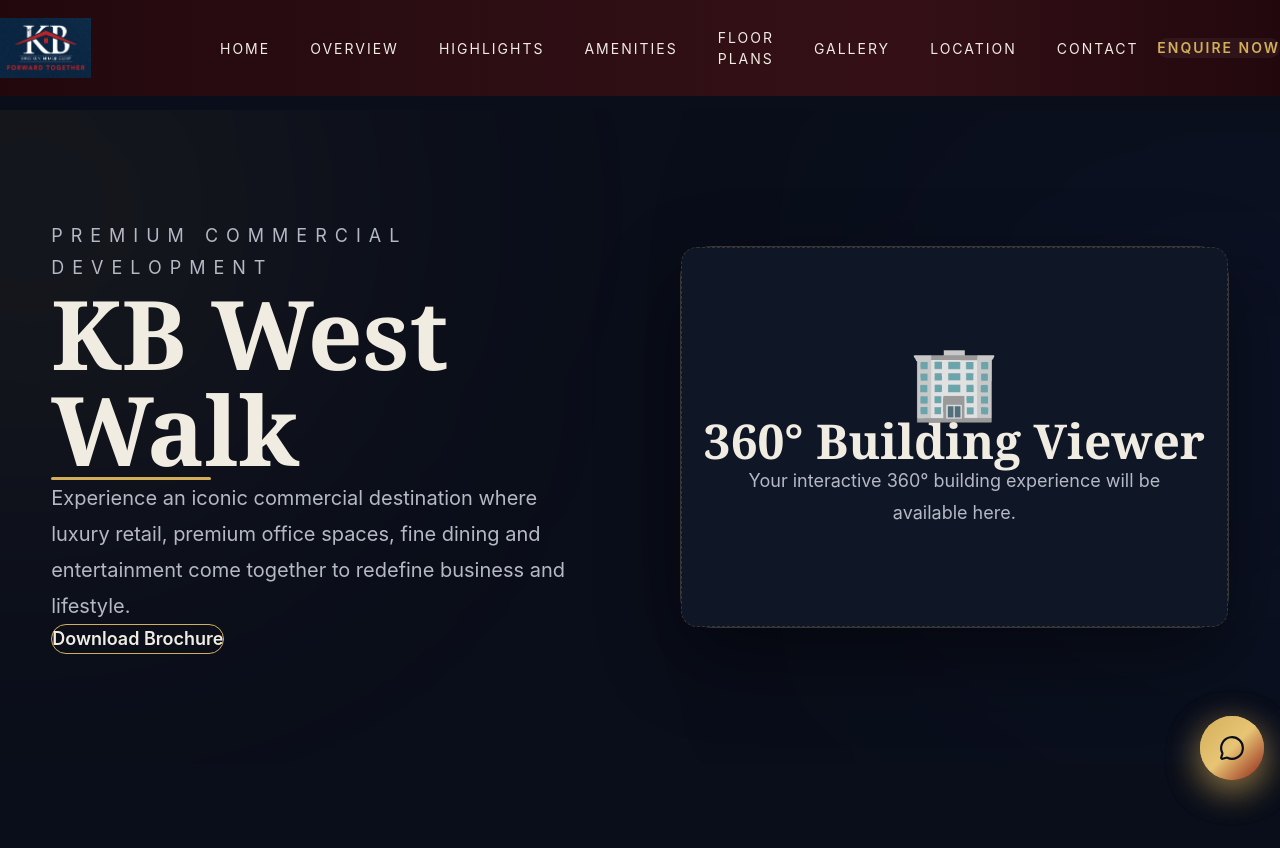
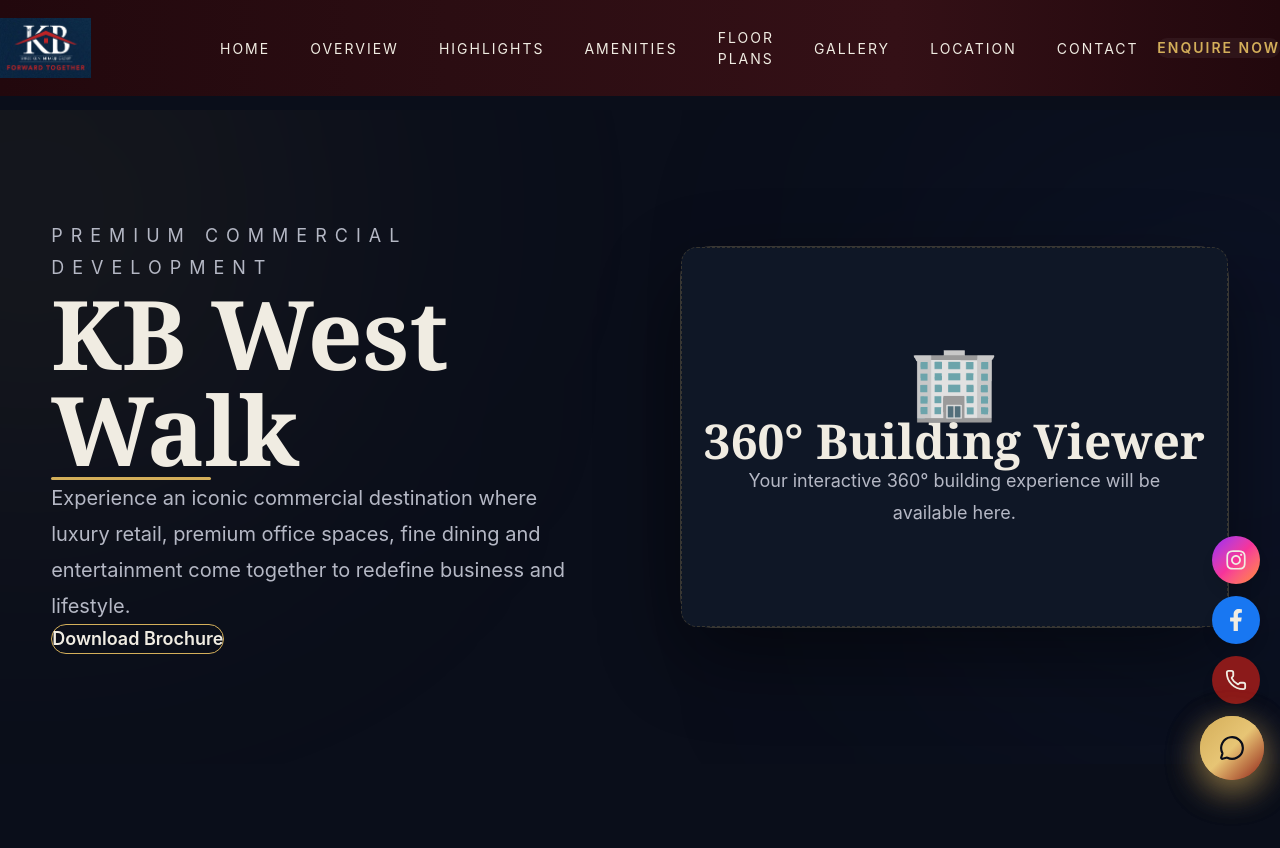
Before and after one commit to ayusharma580/kbwestwalk, a Next.js app: page / in a window 1280 px wide. Shown: the top 848 px of the page. Built offline with nearby package versions, Linux system fonts and the light colour scheme.

Commit message:
Add floating social contact buttons

```diff
--- /dev/null
+++ b/app/components/layout/FloatingSocialButtons.tsx
@@ -0,0 +1,97 @@
+"use client";
+
+import { Phone } from "lucide-react";
+
+import { FaInstagram, FaFacebookF } from "react-icons/fa";
+
+export default function FloatingSocialButtons() {
+  return (
+    <div
+      className="
+        fixed
+        right-5
+        bottom-24
+        z-40
+        flex
+        flex-col
+        gap-3
+      "
+    >
+      {/* Instagram */}
+      <a
+        href="YOUR_INSTAGRAM_LINK"
+        target="_blank"
+        rel="noopener noreferrer"
+        aria-label="Instagram"
+        className="
+          flex
+          h-12
+          w-12
+          items-center
+          justify-center
+          rounded-full
+          bg-gradient-to-br
+          from-purple-600
+          via-pink-500
+          to-orange-400
+          text-white
+          shadow-lg
+          transition-all
+          duration-300
+          hover:scale-110
+          hover:shadow-xl
+        "
+      >
+        <FaInstagram size={22} />
+      </a>
+
+      {/* Facebook */}
+      <a
+        href="YOUR_FACEBOOK_LINK"
+        target="_blank"
+        rel="noopener noreferrer"
+        aria-label="Facebook"
+        className="
+          flex
+          h-12
+          w-12
+          items-center
+          justify-center
+          rounded-full
+          bg-[#1877F2]
+          text-white
+          shadow-lg
+          transition-all
+          duration-300
+          hover:scale-110
+          hover:shadow-xl
+        "
+      >
+        <FaFacebookF size={22} />
+      </a>
+
+      {/* Phone */}
+      <a
+        href="tel:+918587870099"
+        aria-label="Call KB West Walk"
+        className="
+          flex
+          h-12
+          w-12
+          items-center
+          justify-center
+          rounded-full
+          bg-[#8b1a1a]
+          text-white
+          shadow-lg
+          transition-all
+          duration-300
+          hover:scale-110
+          hover:shadow-xl
+        "
+      >
+        <Phone size={22} />
+      </a>
+    </div>
+  );
+}
--- a/app/layout.tsx
+++ b/app/layout.tsx
@@ -1,4 +1,5 @@
 import type { Metadata } from "next";
+import FloatingSocialButtons from "./components/layout/FloatingSocialButtons";
 import "./globals.css";
 
 import { PopupProvider } from "./context/PopupContext";
@@ -74,6 +75,7 @@
             {children}
 
             <ChatbotLoader />
+            <FloatingSocialButtons />
 
           </ChatProvider>
 
--- a/package.json
+++ b/package.json
@@ -16,6 +16,7 @@
     "openai": "^4.104.0",
     "react": "19.2.8",
     "react-dom": "19.2.8",
+    "react-icons": "^5.7.0",
     "resend": "^4.8.0"
   },
   "devDependencies": {
```
Also changed, not shown: 1 other file (tests, documents, lock files or other folders).
